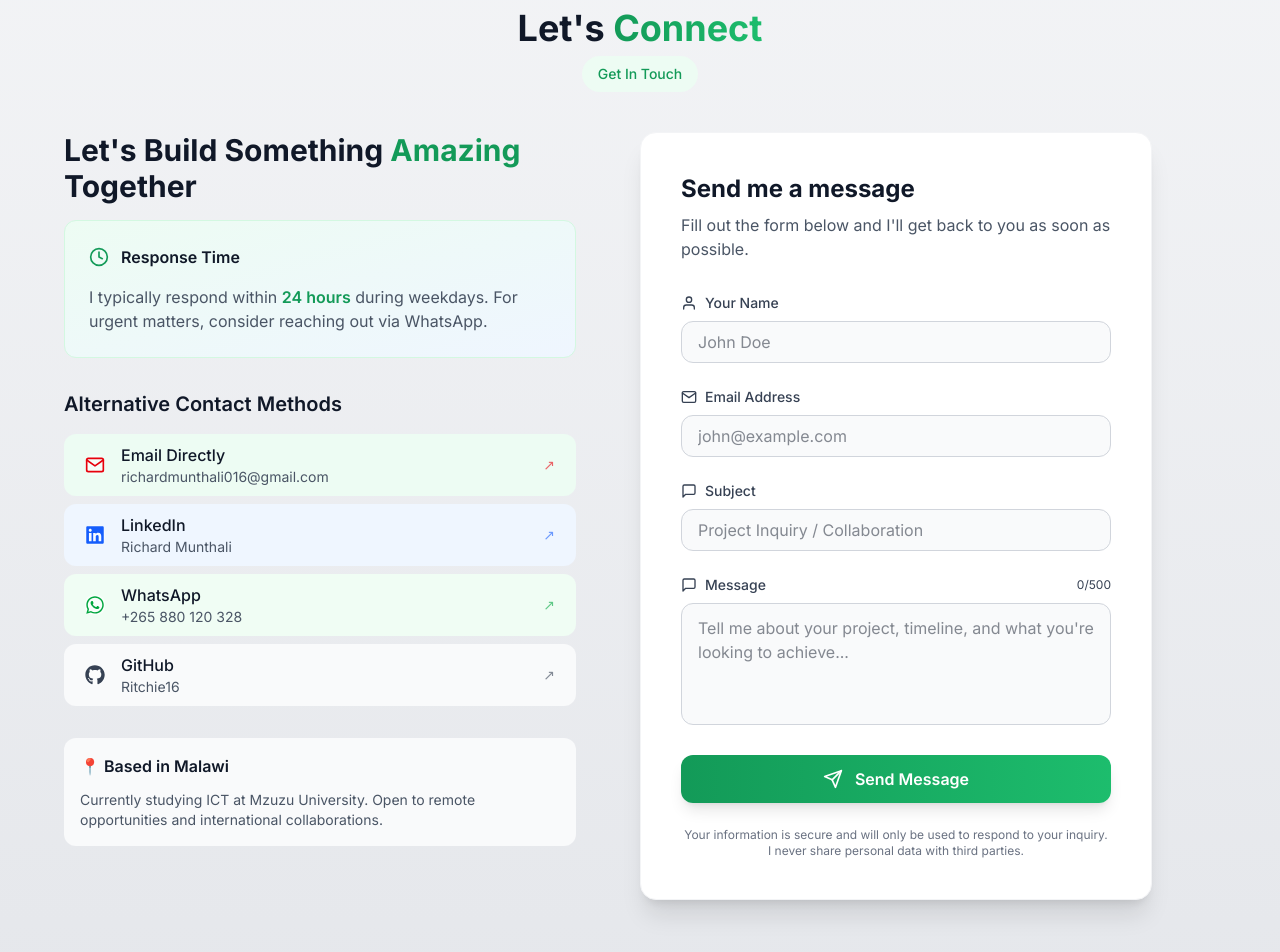
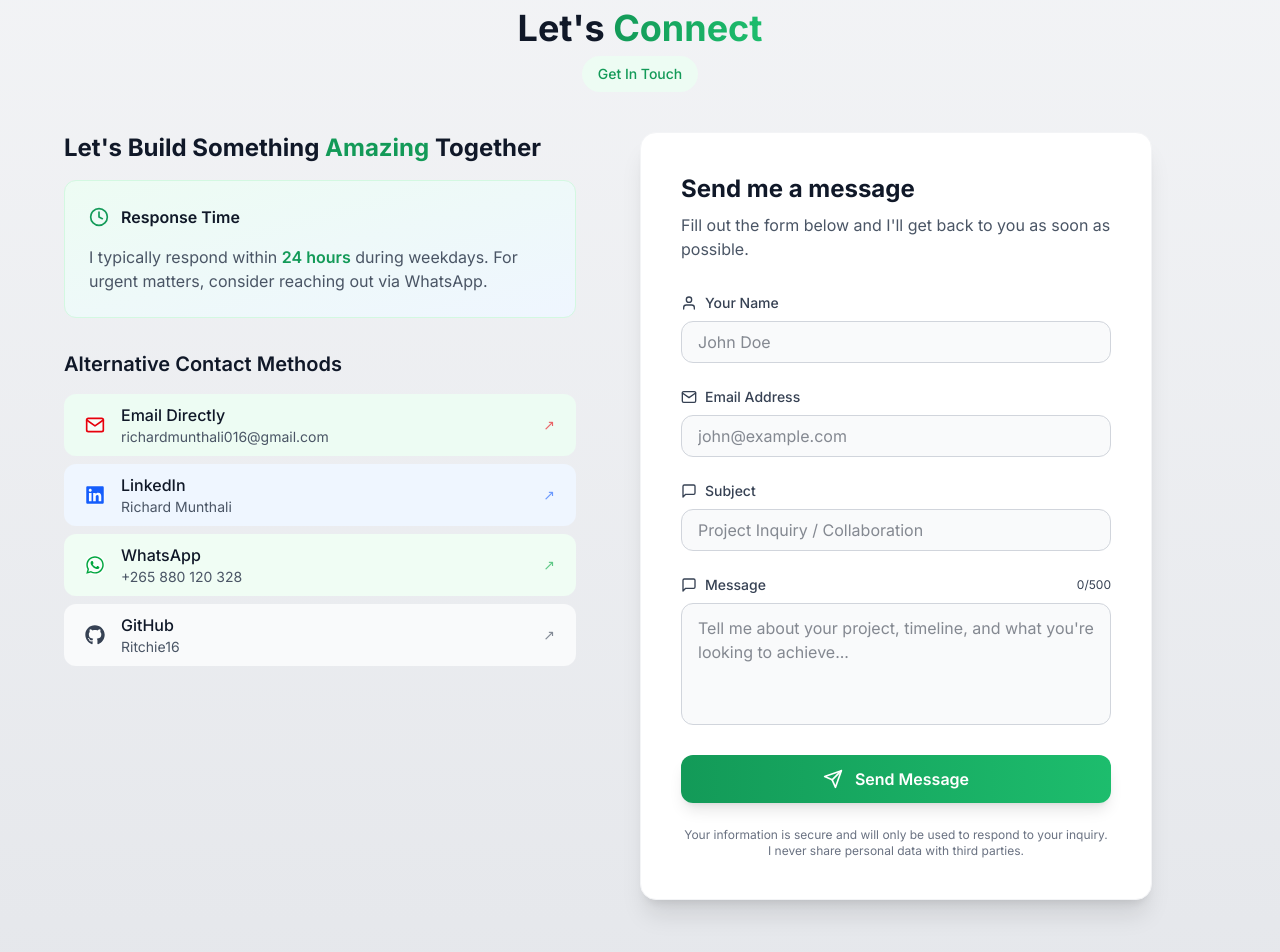
Before and after one commit to Ritchie16/react-portfolio-website, a React (Vite) app: page / in a window 1280 px wide. Shown: the part 6660-7612 px from the top of the page. Built offline with nearby package versions, Linux system fonts and the light colour scheme; no server answers.

Commit message:
commented out some codes

```diff
--- a/src/components/Contact/ContactForm.jsx
+++ b/src/components/Contact/ContactForm.jsx
@@ -146,7 +146,7 @@ const ContactForm = () => {
           className="space-y-8!"
         >
           <div>
-            <h2 className="text-2xl md:text-3xl font-bold text-gray-900 dark:text-white mb-4!">
+            <h2 className="text-xl md:text-2xl font-bold text-gray-900 dark:text-white mb-4!">
               Let's Build Something <span className="text-primary-600 dark:text-primary-400">Amazing</span> Together
             </h2>
 
@@ -202,7 +202,7 @@ const ContactForm = () => {
           </div>
 
           {/* Location Info */}
-          <div className="p-4! bg-gray-50 dark:bg-gray-800 rounded-xl">
+          {/* <div className="p-4! bg-gray-50 dark:bg-gray-800 rounded-xl">
             <h4 className="font-semibold text-gray-900 dark:text-white mb-3!">
               📍 Based in Malawi
             </h4>
@@ -210,7 +210,7 @@ const ContactForm = () => {
               Currently studying ICT at Mzuzu University. Open to remote opportunities
               and international collaborations.
             </p>
-          </div>
+          </div> */}
         </Motion.div>
 
         {/* Right Column: Contact Form */}
```
